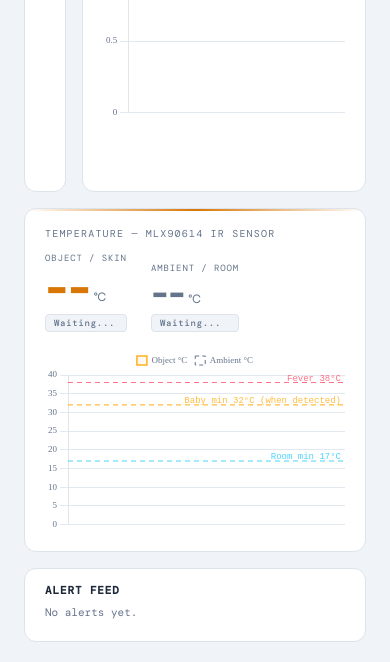
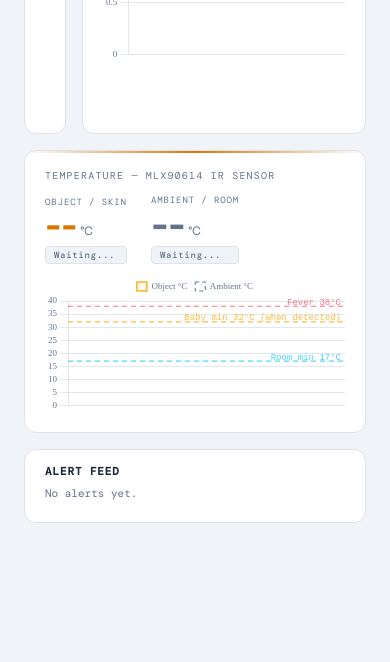
Before and after one commit to pjhogg2014-cloud/baby-monitor-server, a website: page public/index.html in a window 390 px wide. Shown: the part 642-1304 px from the top of the page. After the commit the page ends 1185 px from the top, so only its background shows below. Drawn offline with nearby package versions, Linux system fonts and the light colour scheme; a web font is replaced by a local one.

Commit message:
Update index.html

```diff
--- a/public/index.html
+++ b/public/index.html
@@ -94,7 +94,13 @@ body{background:var(--bg);color:var(--text);font-family:var(--sans);font-size:13
 .alert-time{font-family:var(--mono);font-size:9px;color:var(--muted);margin-top:2px}
 .no-alerts{font-size:11px;color:var(--muted);font-family:var(--mono);padding:8px 0}
 
-@media(max-width:700px){.grid4{grid-template-columns:1fr}}
+@media(max-width:700px){
+  .grid4{grid-template-columns:1fr}
+  .r-val{font-size:28px}
+  .readout-row{margin-bottom:10px}
+  .chart-wrap{height:120px}
+  .chart-wrap.tall{height:140px}
+}
 </style>
 </head>
 <body>
```
